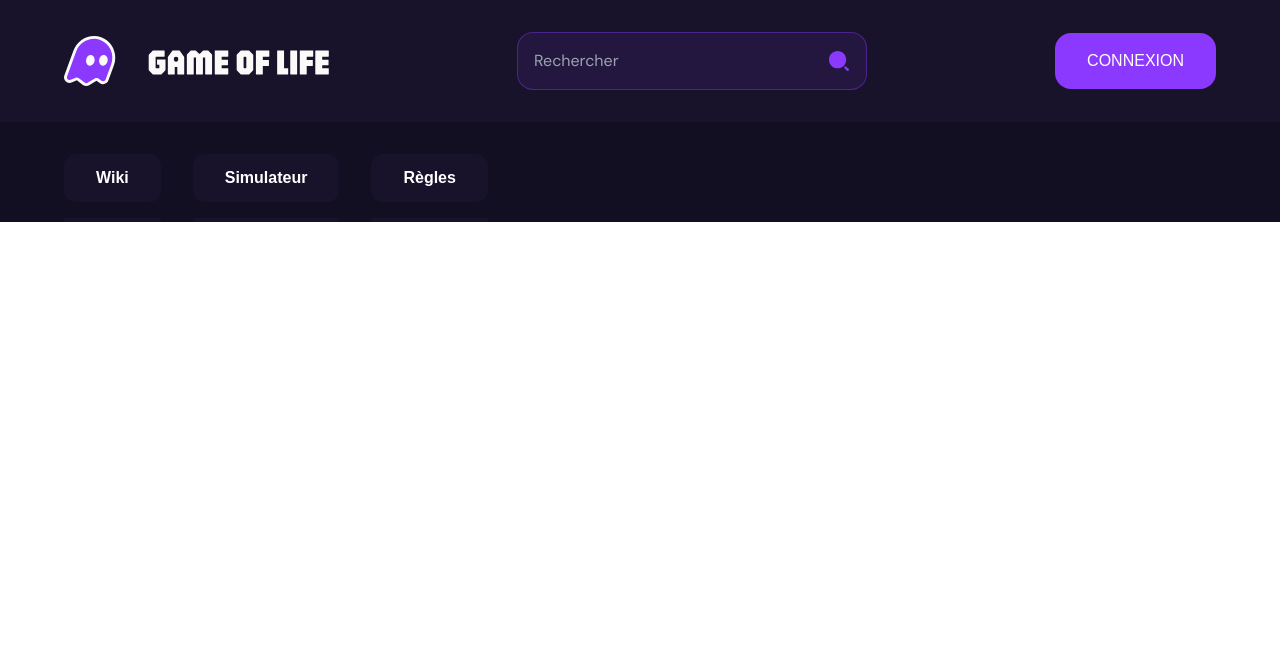
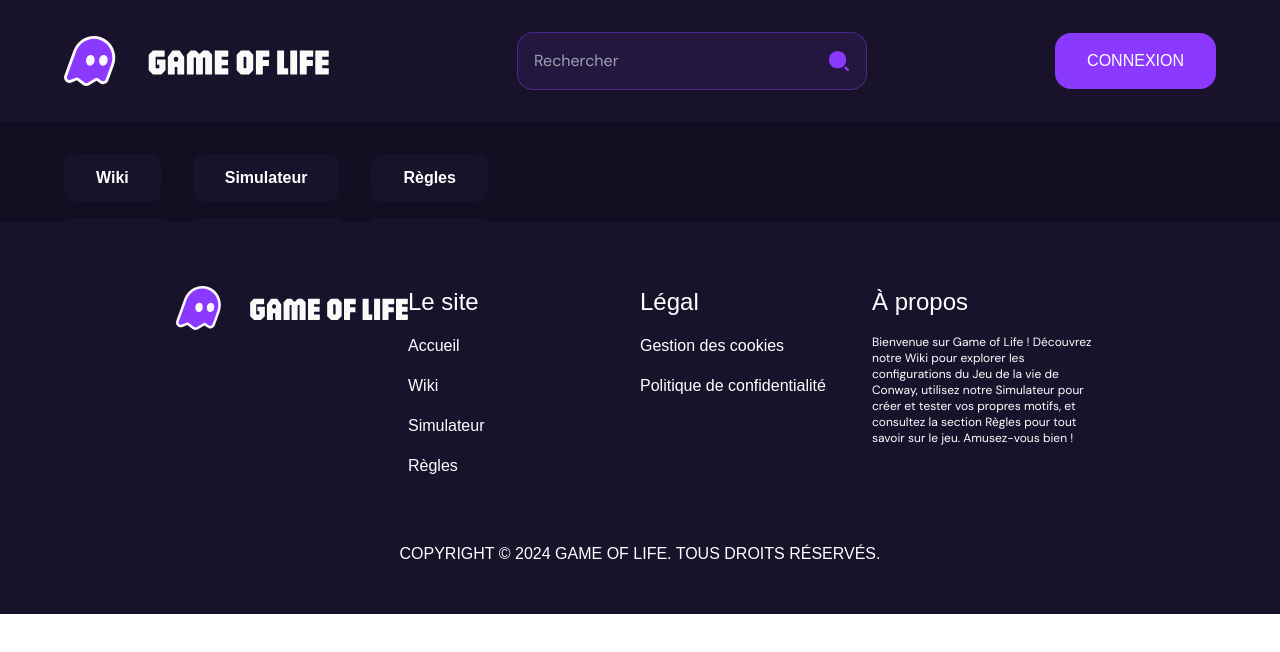
Before and after one commit to git2bezbar/game-of-life, a Vue app: page / in a window 1280 px wide. Shown: the top 652 px of the page. Built offline with nearby package versions, Linux system fonts and the light colour scheme; a web font is replaced by a local one.

Commit message:
feat(components): adding the footer

```diff
--- /dev/null
+++ b/src/components/Footer/FooterComponent.vue
@@ -0,0 +1,54 @@
+<template>
+  <footer class="bg-dark-purple px-44 pt-16 pb-12 flex flex-col items-center">
+    <div class="grid grid-cols-4 pb-16">
+      <router-link to="/">
+        <img alt="Game of Life logo" class="logo" src="@/assets/game-of-life-logo.svg" width="265" height="50" />
+      </router-link>
+      <div class="flex flex-col items-start gap-4">
+        <h3 class="text-2xl">Le site</h3>
+        <ul class="flex flex-col items-start gap-4">
+          <li v-for="(siteLink, i) in siteLinks" :key="i">
+            <router-link :to="siteLink.to">{{ siteLink.title }}</router-link>
+          </li>
+        </ul>
+      </div>
+      <div class="flex flex-col items-start gap-4">
+        <h3 class="text-2xl">Légal</h3>
+        <ul class="flex flex-col items-start gap-4">
+          <li v-for="(legalLink, i) in legalLinks" :key="i">
+            <router-link :to="legalLink.to">{{ legalLink.title }}</router-link>
+          </li>
+        </ul>
+      </div>
+      <div class="flex flex-col items-start gap-4">
+        <h3 class="text-2xl">À propos</h3>
+        <p class="text-xs">Bienvenue sur Game of Life ! Découvrez notre Wiki pour explorer les configurations du Jeu de la vie de Conway, utilisez notre Simulateur pour créer et tester vos propres motifs, et consultez la section Règles pour tout savoir sur le jeu. Amusez-vous bien !</p>
+      </div>
+    </div>
+    <h4 class="uppercase">Copyright © 2024 Game of Life. Tous droits réservés.</h4>
+  </footer>
+</template>
+
+<script>
+  export default {
+    name: 'FooterComponent',
+    setup() {
+      const siteLinks = [
+        { title: 'Accueil', to: '/' },
+        { title: 'Wiki', to: '/wiki' },
+        { title: 'Simulateur', to: '/simulator' },
+        { title: 'Règles', to: '/rules' },
+      ]
+
+      const legalLinks = [
+        { title: 'Gestion des cookies', to: '/cookies' },
+        { title: 'Politique de confidentialité', to: '/privacy-policy' },
+      ]
+
+      return {
+        siteLinks,
+        legalLinks,
+      }
+    }
+  }
+</script>
--- a/src/views/HomeView.vue
+++ b/src/views/HomeView.vue
@@ -1,7 +1,9 @@
 <script setup>
   import HeaderComponent from '../components/Header/HeaderComponent.vue'
+  import FooterComponent from '../components/Footer/FooterComponent.vue'
 </script>
 
 <template>
   <HeaderComponent />
+  <FooterComponent />
 </template>
```
